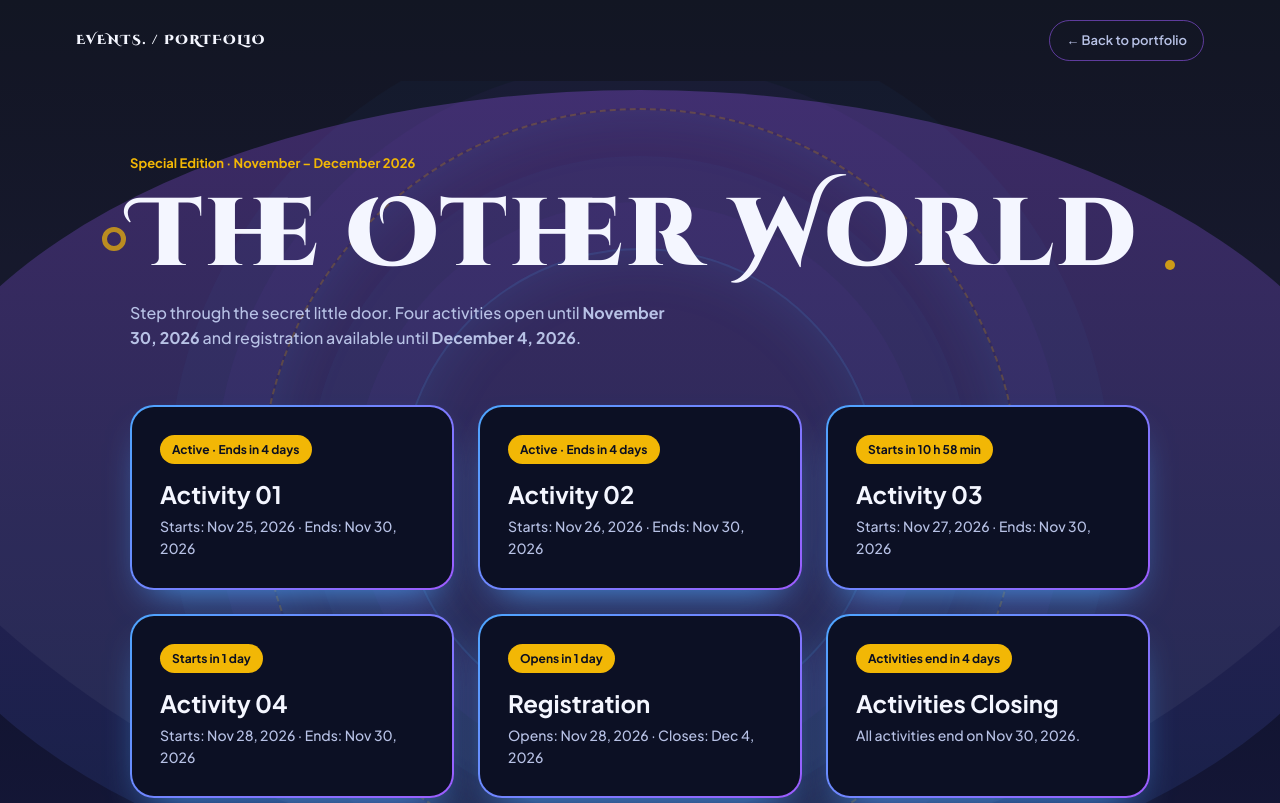
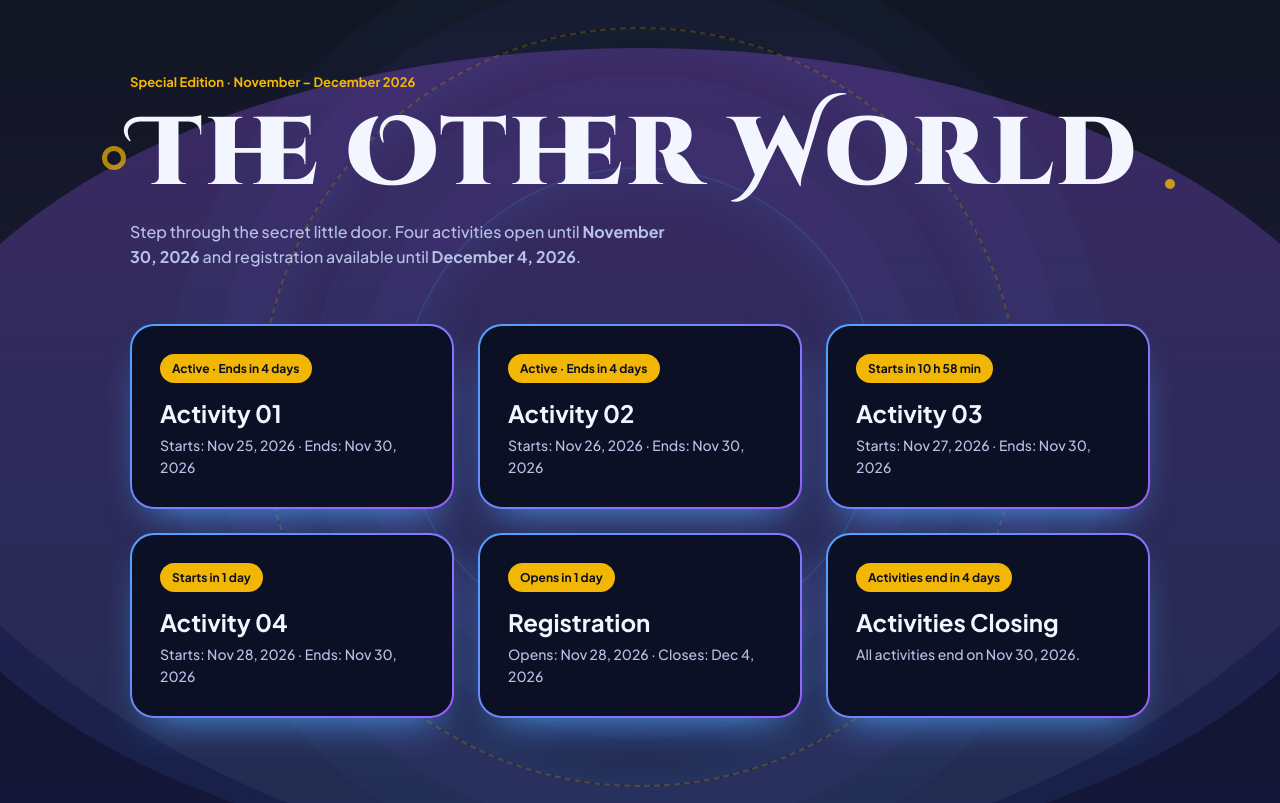
Before and after one commit to paularodalv/EventosCuentasRegresivas, a plain HTML site: page events/coraline-2026/index.html in a window 1280 px wide. Shown: the top 803 px of the page. Drawn offline with Linux system fonts and the light colour scheme.

Commit message:
Remove header from index.html
Removed header section from the Coraline 2026 event page.

```diff
--- a/events/coraline-2026/index.html
+++ b/events/coraline-2026/index.html
@@ -8,10 +8,6 @@
   <link rel="stylesheet" href="style.css">
 </head>
 <body>
-  <header class="ev-header">
-    <a class="ev-brand" href="../../index.html">EVENTS. / PORTFOLIO</a>
-    <a class="ev-back" href="../../index.html">← Back to portfolio</a>
-  </header>
 
   <main class="cd-stage">
     <div class="cd-ornaments" aria-hidden="true">
```
